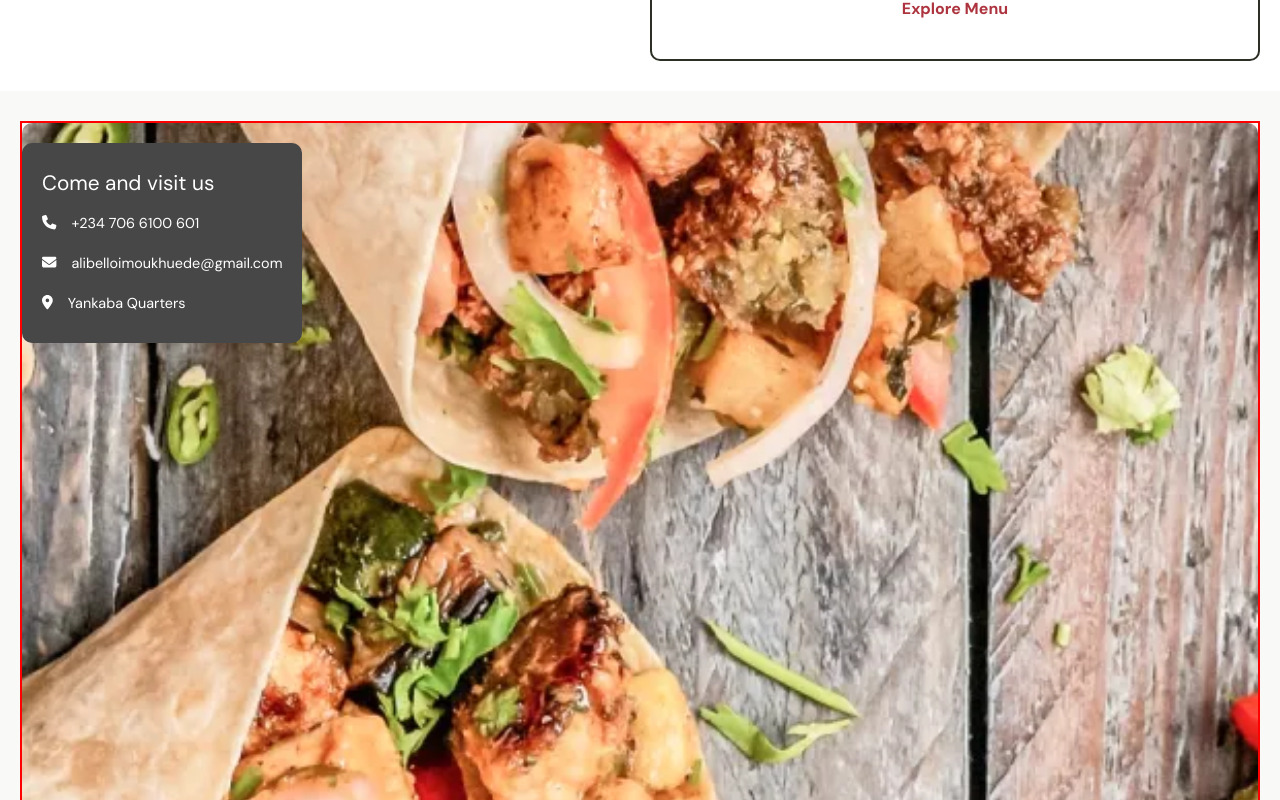
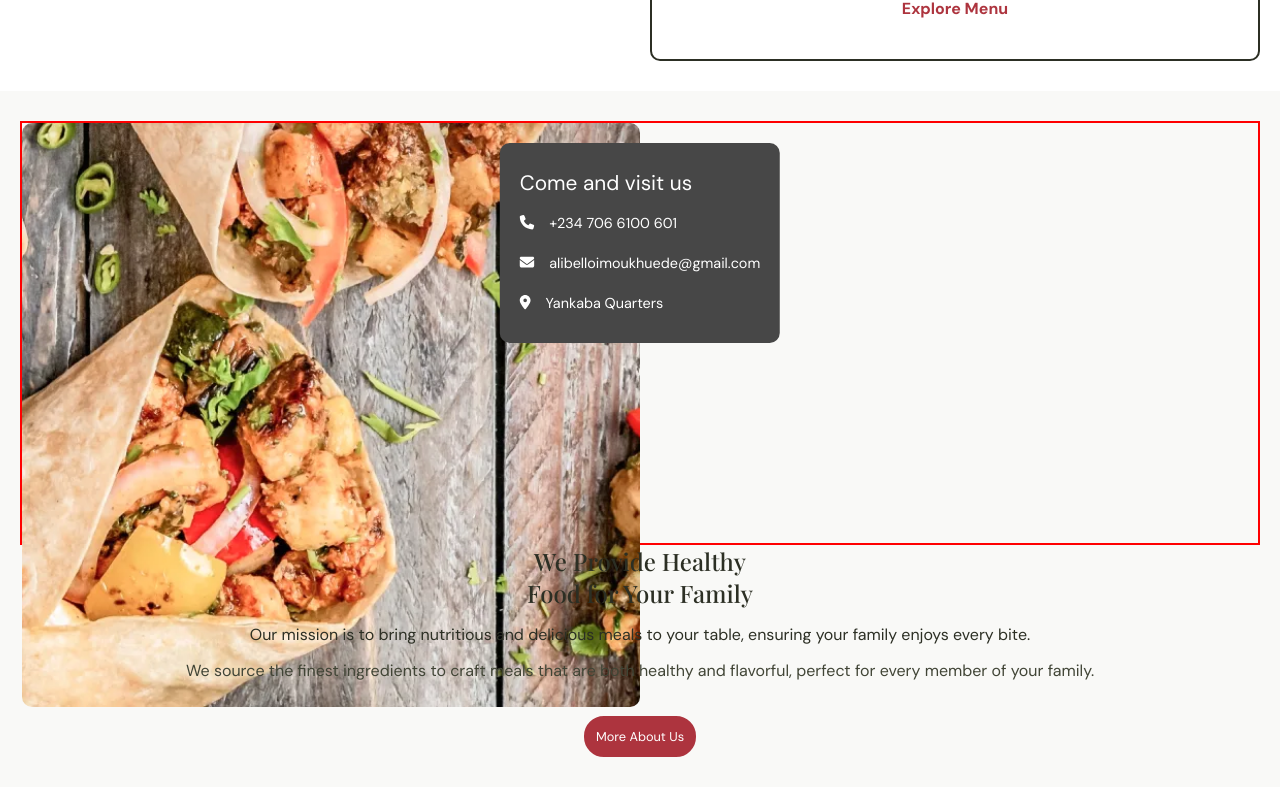
Before and after one commit to devalibello/tasty-food, a React (Create React App) app: page / in a window 1280 px wide. Shown: the part 1660-2460 px from the top of the page. Built offline with nearby package versions, Linux system fonts and the light colour scheme; a web font is replaced by a local one.

Commit message:
update margin 1

```diff
--- a/src/styles/About.css
+++ b/src/styles/About.css
@@ -219,6 +219,7 @@
 @media screen and (min-width: 520px) {
 
     .about-picture-section {
+        position: relative;
         border: 2px solid red;
         padding-bottom: 420px;
         width: 100%;
@@ -227,11 +228,16 @@
     .about-contact-details {
         position: absolute;
         top: 0;
-        left: 0;
+        transform: translateX(-50%);
+        left: 50%;
+
     }
 
     .about-picture {
-        position: relative;
+        position: absolute;
+        width: 50%;
+        top: 0;
+        left: 0;
     }
 
     .about-section > * {
```
